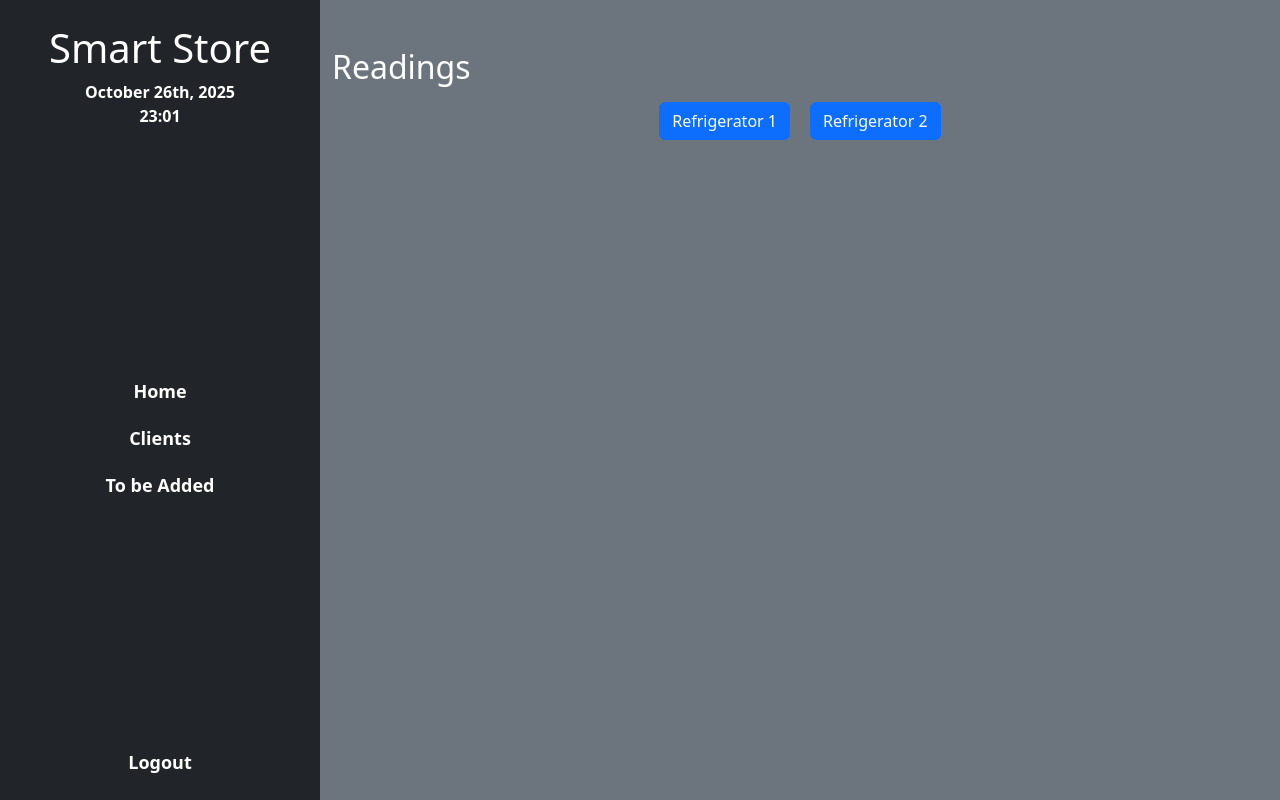
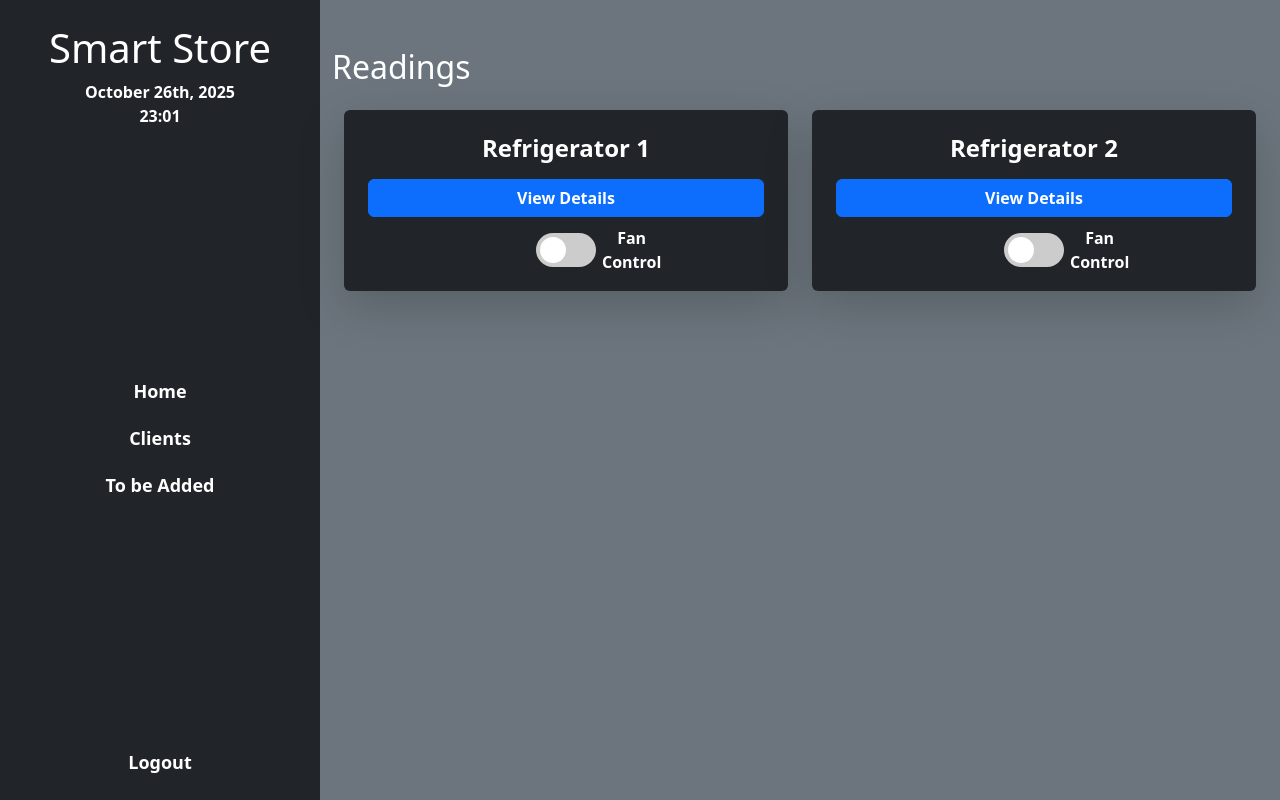
Before and after one commit to Crisguts/iot_snack_hub, a Flask app: page / in a window 1280 px wide. Run offline with Flask 3, Linux system fonts and the light colour scheme.

Commit message:
Fixed fan and Home ui

```diff
--- a/templates/index.html
+++ b/templates/index.html
@@ -50,14 +50,52 @@
       <h2 class="text-white mb-3">Readings</h2>
 
 
-    <div class="container">
-      <div class="d-flex justify-content-center mb-4" style="gap:20px;">
-  <button class="btn btn-primary" data-bs-toggle="modal" data-bs-target="#fridgeModal" data-fridge="1">
-    Refrigerator 1
-  </button>
-  <button class="btn btn-primary" data-bs-toggle="modal" data-bs-target="#fridgeModal" data-fridge="2">
-    Refrigerator 2
-  </button>
+<div class="container mt-4">
+  <div class="row g-4 justify-content-center">
+    <!-- Refrigerator 1 -->
+    <div class="col-md-6">
+      <div class="card bg-dark border-0 shadow-lg text-white p-4 text-center">
+        <h4 class="fw-bold mb-3">Refrigerator 1</h4>
+        <button class="btn btn-primary w-100 mb-3 fw-bold"
+                data-bs-toggle="modal"
+                data-bs-target="#fridgeModal"
+                data-fridge="1">
+          View Details
+        </button>
+
+        <!-- Fan Control 1 -->
+        <div class="d-flex justify-content-center align-items-center">
+          <label class="form-switch d-flex align-items-center" style="gap: 10px;">
+            <input type="checkbox" class="fanToggle" data-fridge="1">
+            <i></i>
+            <span class="fw-bold text-white ms-3">Fan Control</span>
+          </label>
+        </div>
+      </div>
+    </div>
+
+    <!-- Refrigerator 2 -->
+    <div class="col-md-6">
+      <div class="card bg-dark border-0 shadow-lg text-white p-4 text-center">
+        <h4 class="fw-bold mb-3">Refrigerator 2</h4>
+        <button class="btn btn-primary w-100 mb-3 fw-bold"
+                data-bs-toggle="modal"
+                data-bs-target="#fridgeModal"
+                data-fridge="2">
+          View Details
+        </button>
+
+        <!-- Fan Control 2 -->
+        <div class="d-flex justify-content-center align-items-center">
+          <label class="form-switch d-flex align-items-center" style="gap: 10px;">
+            <input type="checkbox" class="fanToggle" data-fridge="2">
+            <i></i>
+            <span class="fw-bold text-white ms-3">Fan Control</span>
+          </label>
+        </div>
+      </div>
+    </div>
+  </div>
 </div>
  <!-- Fridge Modal -->
 <div class="modal fade" id="fridgeModal" tabindex="-1" aria-hidden="true">
@@ -84,14 +122,6 @@
             </div>
           </div>
 
-          <!-- Fan Toggle -->
-          <div class="d-flex justify-content-center align-items-center mt-3">
-            <label class="form-switch d-flex align-items-center" style="gap: 10px; margin:0;">
-              <input type="checkbox" id="fanToggleModal">
-              <i></i>
-              <span class="fw-bold text-white">Fan Control</span>
-            </label>
-          </div>
 
           <!-- Switch to page 2 -->
           <div class="text-center mt-4">
@@ -191,7 +221,6 @@ fridgeModal.addEventListener('show.bs.modal', (event) => {
   // Update numbers
   document.getElementById('currentTempModal').textContent = data.temperature + '°C';
   document.getElementById('currentHumidityModal').textContent = data.humidity + '%';
-  document.getElementById('fanToggleModal').checked = data.fan_on || false;
 
   // Load gauges
   if (window.tempGaugeInstance) window.tempGaugeInstance.destroy();
```
